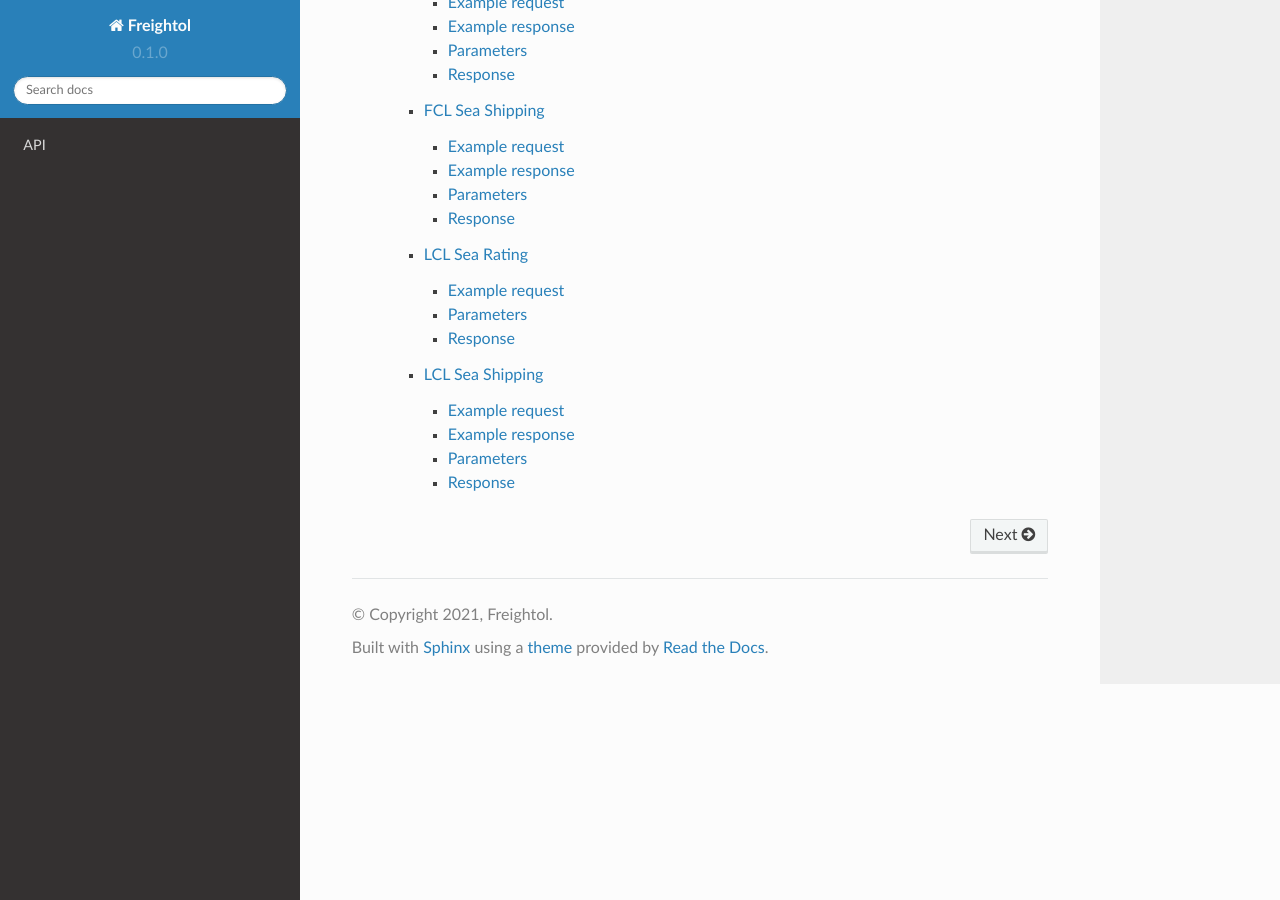
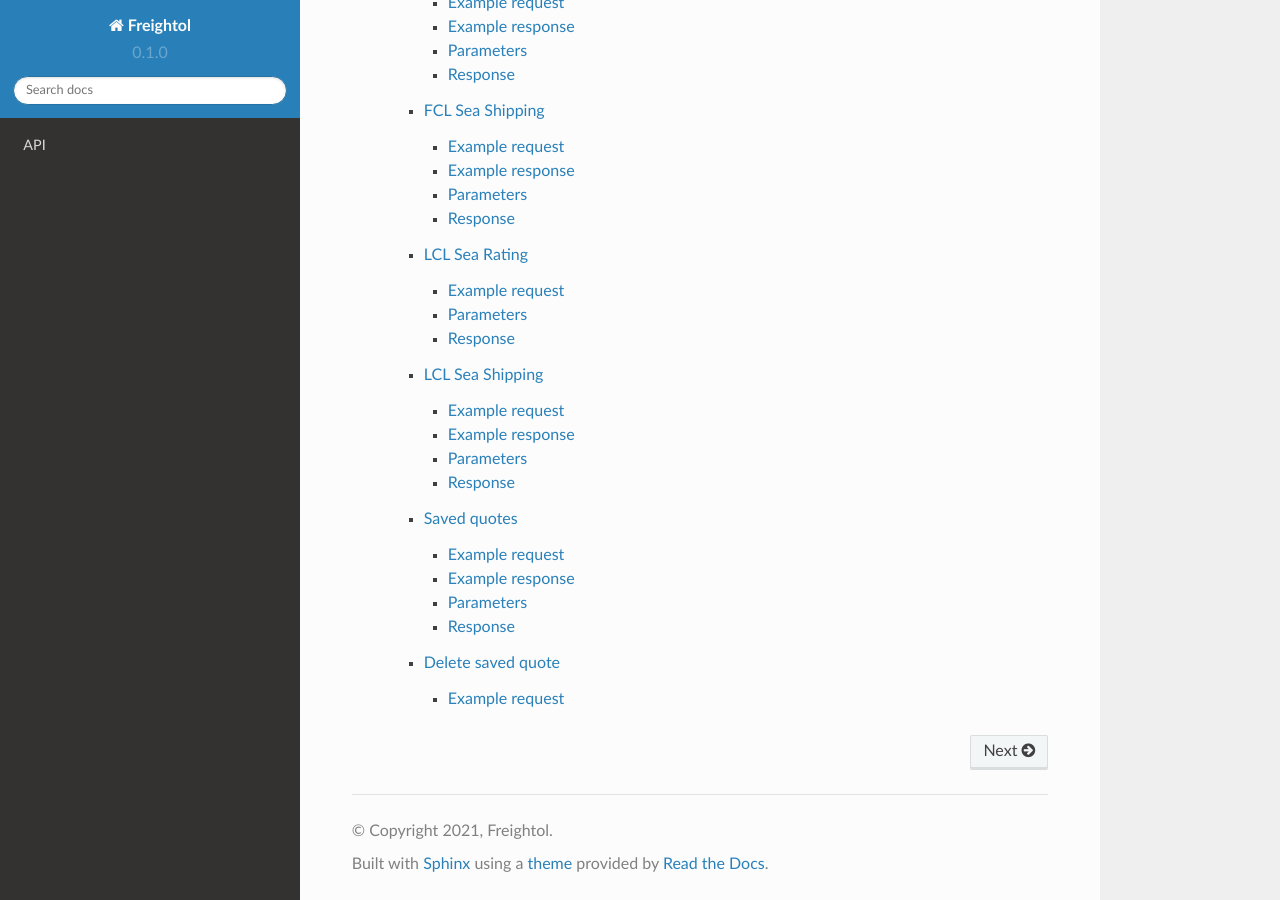
Before and after one commit to PabMartinez/Api-docs, a Sphinx documentation site: the page built from docs/source/index.rst, in a window 1280 px wide and 900 px high, scrolled down 1874 px. Built offline with Sphinx 7.4.7 and the Read the Docs theme 2.0.0, drawn with Linux system fonts in a browser that asks for light colours; some of the changed lines change nothing that is shown.

Commit message:
add saved quotes docs

```diff
--- a/docs/source/api/v1.rst
+++ b/docs/source/api/v1.rst
@@ -1517,7 +1517,7 @@
      Containers               	  List<Containers>      Mandatory       List of containers for the shipment.
      PickUpDate               	  DateTime              Mandatory       Pickup date
      GoodsDescription             String                Mandatory       Goods description
-     GoodsValue               	  Long                  Mandatory       Goods value(last 2 digits are decimals)
+     GoodsValue               	  Long                  Mandatory       Goods value (last 2 digits are decimals)
      Insurance               	  Boolean               Mandatory       Has insurance
      Customs               	  Boolean               Mandatory       Has customs
      Currency               	  String                Mandatory       Currency(Ex:EUR)
@@ -2131,29 +2131,29 @@
 
     .. sourcecode:: json
 
-     {
-	"id": "8d34a39b-d082-403c-931d-af7c42e901eb",
-	"origin": {
-	"contactPerson": "DO NOT COLLECT",
-	"companyName": "DO NOT COLLECT",
-	"contactMail": "test@test.com",
-	"address": "DO NOT COLLECT",
-	"phonePrefix": "999999999",
-	"phone": "34"
-	},
-	"destination": {
-	"contactPerson": "DO NOT COLLECT",
-	"companyName": "DO NOT COLLECT",
-	"contactMail": "test@test.com",
-	"address": "DO NOT COLLECT",
-	"phonePrefix": "999999999",
-	"phone": "34"
-	},
-	"pickupTimeFrom": "10:10",
-	"pickupTimeTo": "20:20",
-	"pickupDescription": null,
-	"deliveryDescription": null,
-	"incotermCode": null
+    {
+        "id": "8d34a39b-d082-403c-931d-af7c42e901eb",
+        "origin": {
+            "contactPerson": "DO NOT COLLECT",
+            "companyName": "DO NOT COLLECT",
+            "contactMail": "test@test.com",
+            "address": "DO NOT COLLECT",
+            "phonePrefix": "999999999",
+            "phone": "34"
+        },
+        "destination": {
+            "contactPerson": "DO NOT COLLECT",
+            "companyName": "DO NOT COLLECT",
+            "contactMail": "test@test.com",
+            "address": "DO NOT COLLECT",
+            "phonePrefix": "999999999",
+            "phone": "34"
+        },
+        "pickupTimeFrom": "10:10",
+        "pickupTimeTo": "20:20",
+        "pickupDescription": null,
+        "deliveryDescription": null,
+        "incotermCode": null
     }
 
 
@@ -2213,6 +2213,96 @@
     =======================   ==========   ===============================================
 
 
+Saved quotes
+----------------
+
+
+Example request
+~~~~~~~~~~~~~~~
+
+    .. sourcecode::
+
+        https://api.freightol.com/v1/quote
+
+
+Example response
+~~~~~~~~~~~~~~~~
+
+    .. sourcecode:: json
+
+        [
+            {
+                "quoteId": "a11e7c54-0d79-4898-fc6f-08d981bf0c29",
+                "agency": "ASM",
+                "shipmentType": "Box",
+                "pickUpDate": "2021-09-29T00:00:00",
+                "deliveryDate": "2021-10-02T00:00:00",
+                "expirationDate": "2021-09-29T00:00:00",
+                "transitDays": 3,
+                "totalPrice": {
+                "value": 668,
+                "currency": "EUR"
+                },
+                "surcharges": [
+                {
+                    "description": "Transport",
+                    "price": {
+                    "value": 668,
+                    "currency": "EUR"
+                    },
+                    "taxPercent": 0
+                }
+                ]
+            }
+        ]
+
+Parameters
+~~~~~~~~~~
+
+Response
+~~~~~~~~
+
+    =======================   ==================   ===========================================================
+     Name                      Type                 Description
+    =======================   ==================   ===========================================================
+     QuoteId                   Guid                 Guid of saved quote
+     Agency                    String               Transport operator name
+     PickupDate                DateTime?            Pickup date (estimated), can be null on Maritime
+     DeliveryDate              DateTime?            Delivery date (estimated), can be null on Maritime
+     ExpirationDate            DateTime             Expiration date when quote will not be valid
+     TransitDays               int                  Days in transit (estimated), if delivery date has value
+     TotalPrice                MoneyModel           Total price
+     Surcharges                List<Surcharge>      List with all surcharges relatives with this quote
+    =======================   ==================   ===========================================================
+
+     * Surcharge:
+    =======================   ==================   ===========================================================
+     Name                      Type                 Description
+    =======================   ==================   ===========================================================
+     Description               String               Surcharge description
+     Price                     MoneyModel           Surcharge price
+    =======================   ==================   ===========================================================
+
+     * Moneymodel:
+    =======================   ==================   ===========================================================
+     Name                      Type                 Description
+    =======================   ==================   ===========================================================
+     Value                     Long                 Surcharge value (last 2 digits are decimals)
+     Currency                  String               Surcharge currency
+    =======================   ==================   ===========================================================
+
+Delete saved quote
+----------------
+
+
+Example request
+~~~~~~~~~~~~~~~
+
+    .. sourcecode::
+
+        https://api.freightol.com/v1/quote/{quoteId}
+
+
 .. autosummary::
    :toctree: generated
 
```
